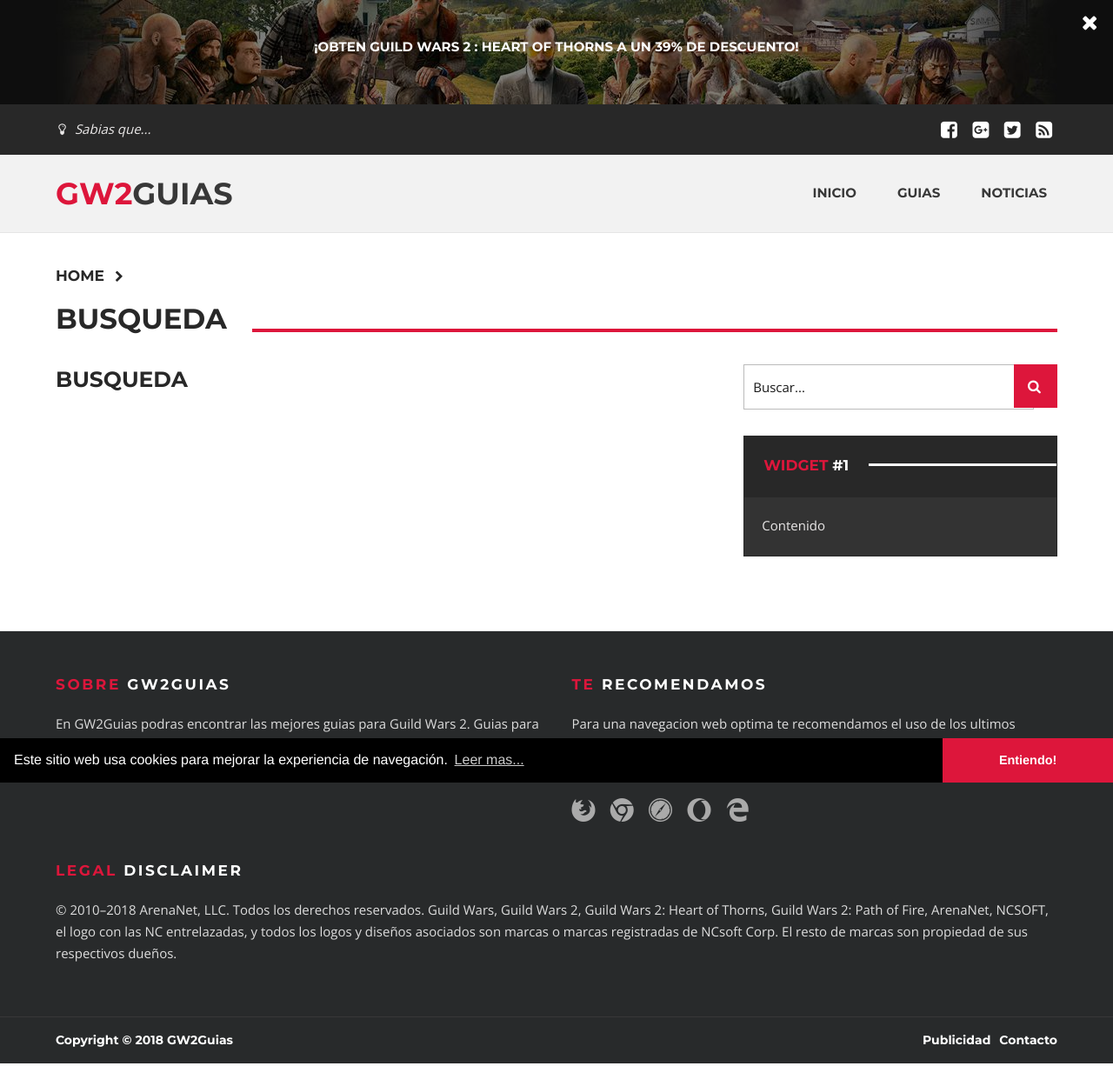
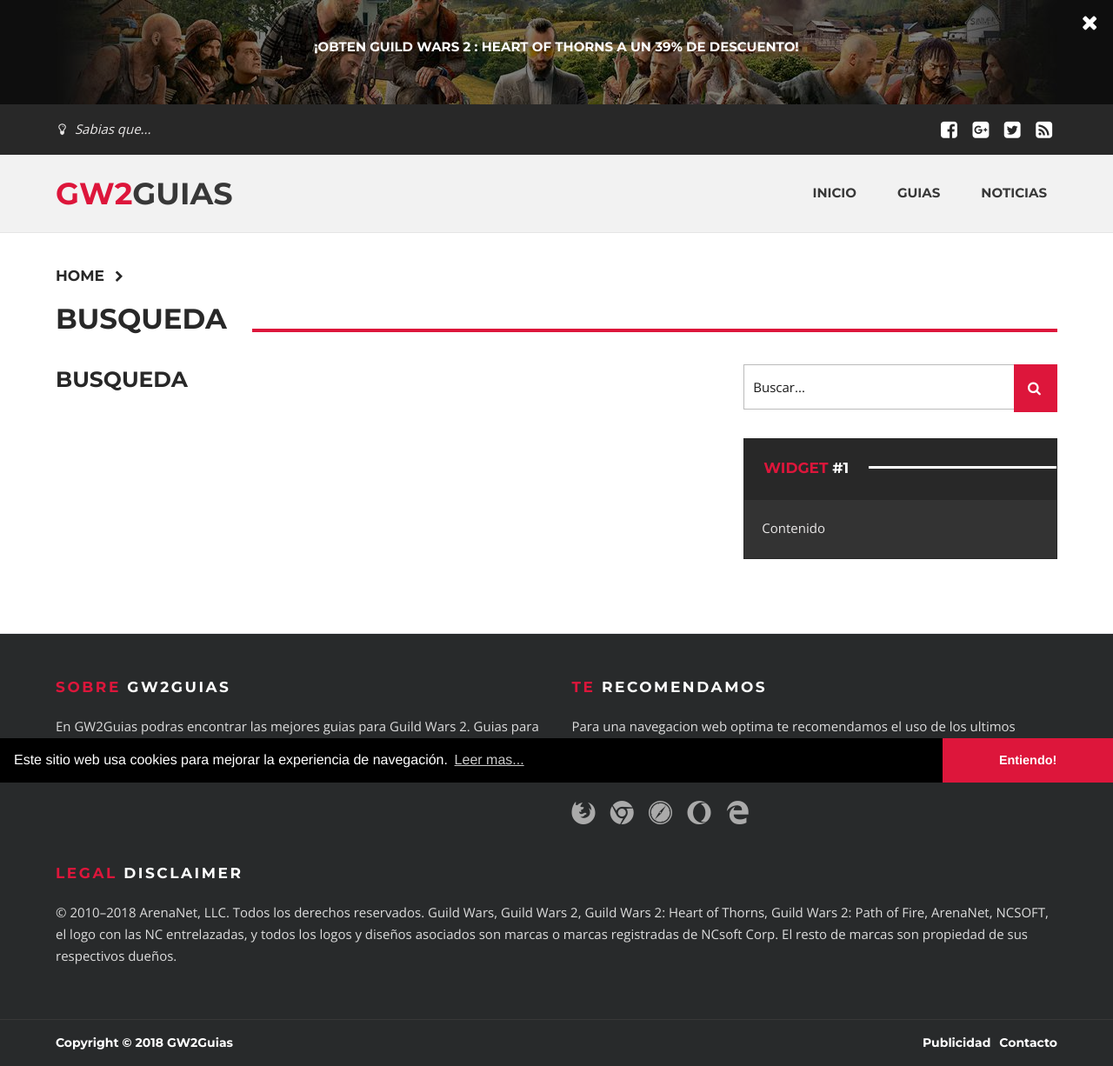
Before and after one commit to ACast59/GW2Guias, a Jekyll site: the page built from busqueda.html, in a window 1280 px wide. Shown: the whole page at 87% size. Built offline with Jekyll 4.4.1, drawn with Linux system fonts in a browser that asks for light colours; comment, search, counter and statistics services are not loaded.

Commit message:
Update sidebar.html

```diff
--- a/_includes/sidebar.html
+++ b/_includes/sidebar.html
@@ -6,7 +6,7 @@
       </div>
 
       <div class="control">
-        <button class="button" type="submit" style="height: 50px;">
+        <button class="button" type="submit" style="height: 55px;">
           <i class="icon-search"></i>
         </button>
       </div>
```
